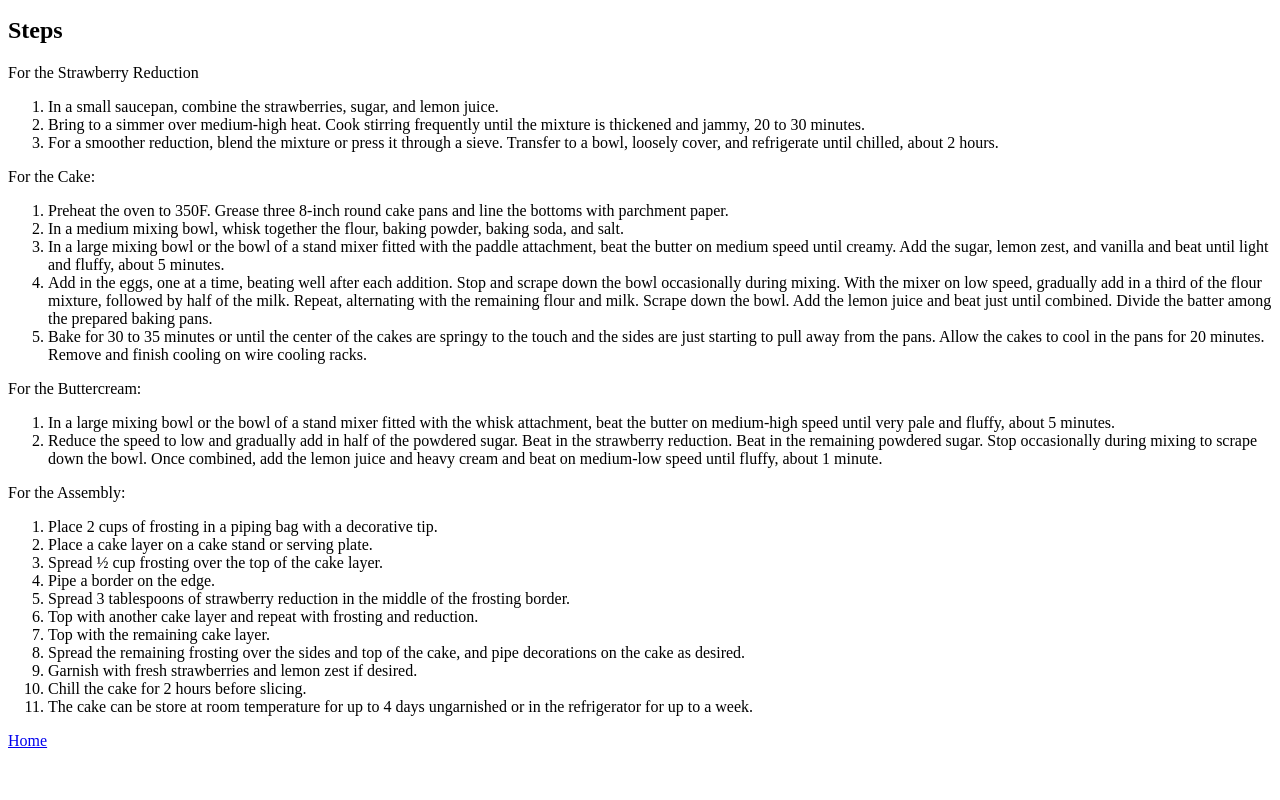
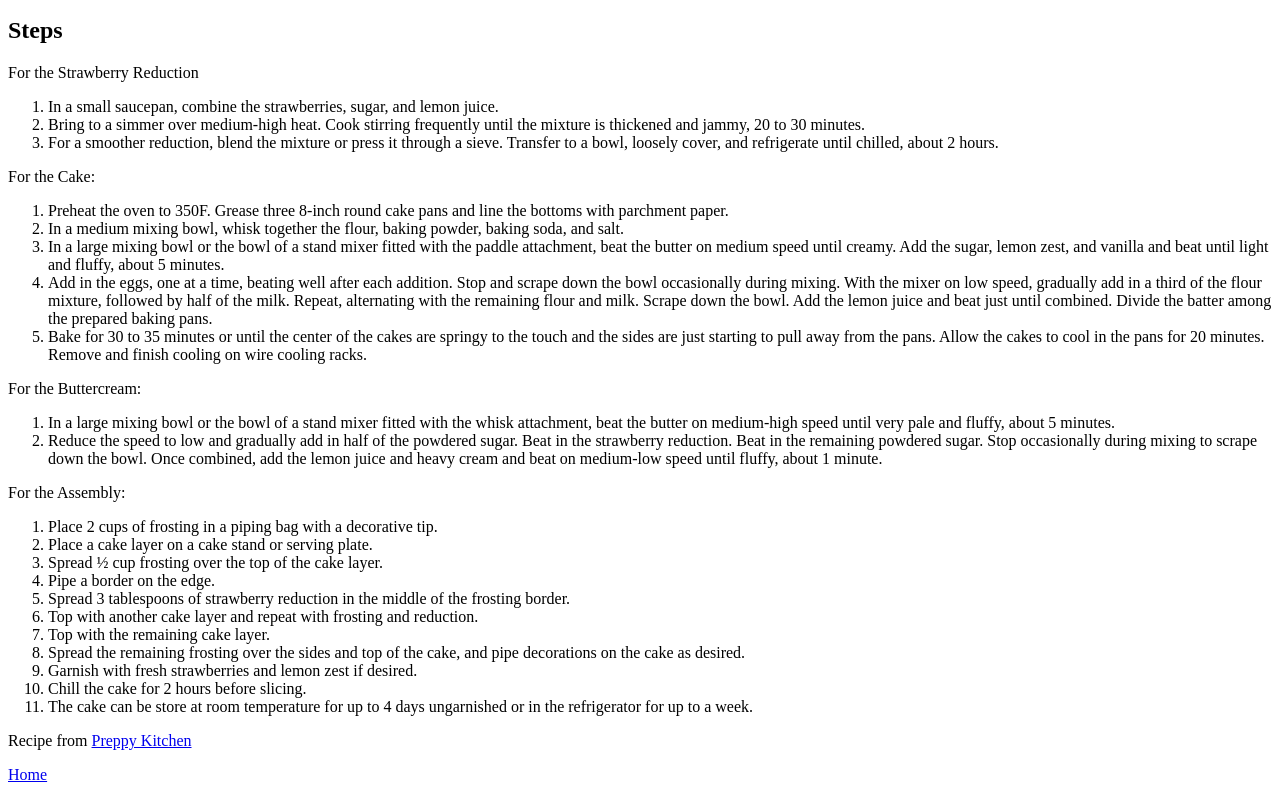
Before and after one commit to stawberryshortcake-01/odin-recipes, a plain HTML site: page recipes/strawberry-lemonade-cake.html in a window 1280 px wide. Shown: the part 1288-2088 px from the top of the page. Before the commit the page ends 2054 px from the top, so only its background shows below. Drawn offline with Linux system fonts and the light colour scheme.

Commit message:
Add credit for recipe

```diff
--- a/recipes/strawberry-lemonade-cake.html
+++ b/recipes/strawberry-lemonade-cake.html
@@ -82,7 +82,7 @@
             <li>Chill the cake for 2 hours before slicing.</li>
             <li>The cake can be store at room temperature for up to 4 days ungarnished or in the refrigerator for up to a week.</li>
         </ol>
-
+    <p>Recipe from <a href="https://preppykitchen.com/strawberry-lemonade-cake/">Preppy Kitchen</a>
     <p><a href="../index.html">Home</a>
 </body>
 </html>
```
